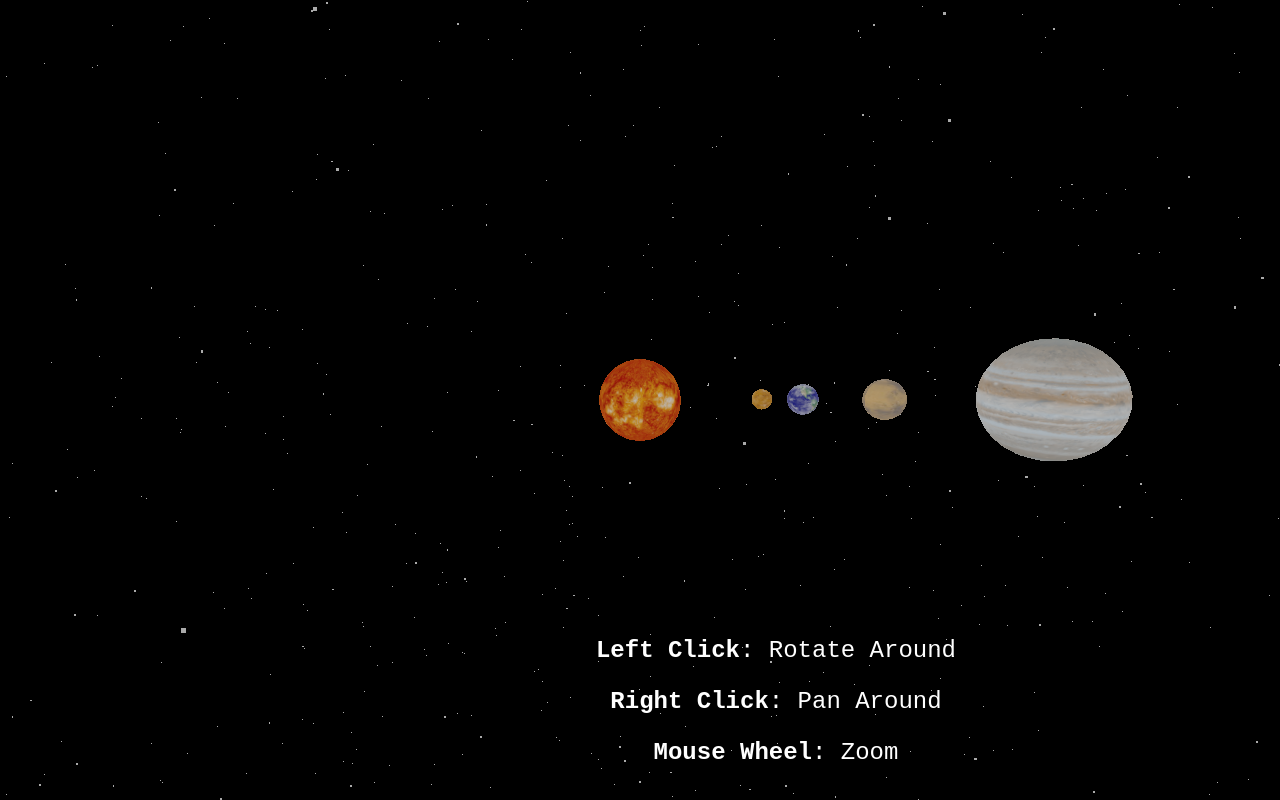
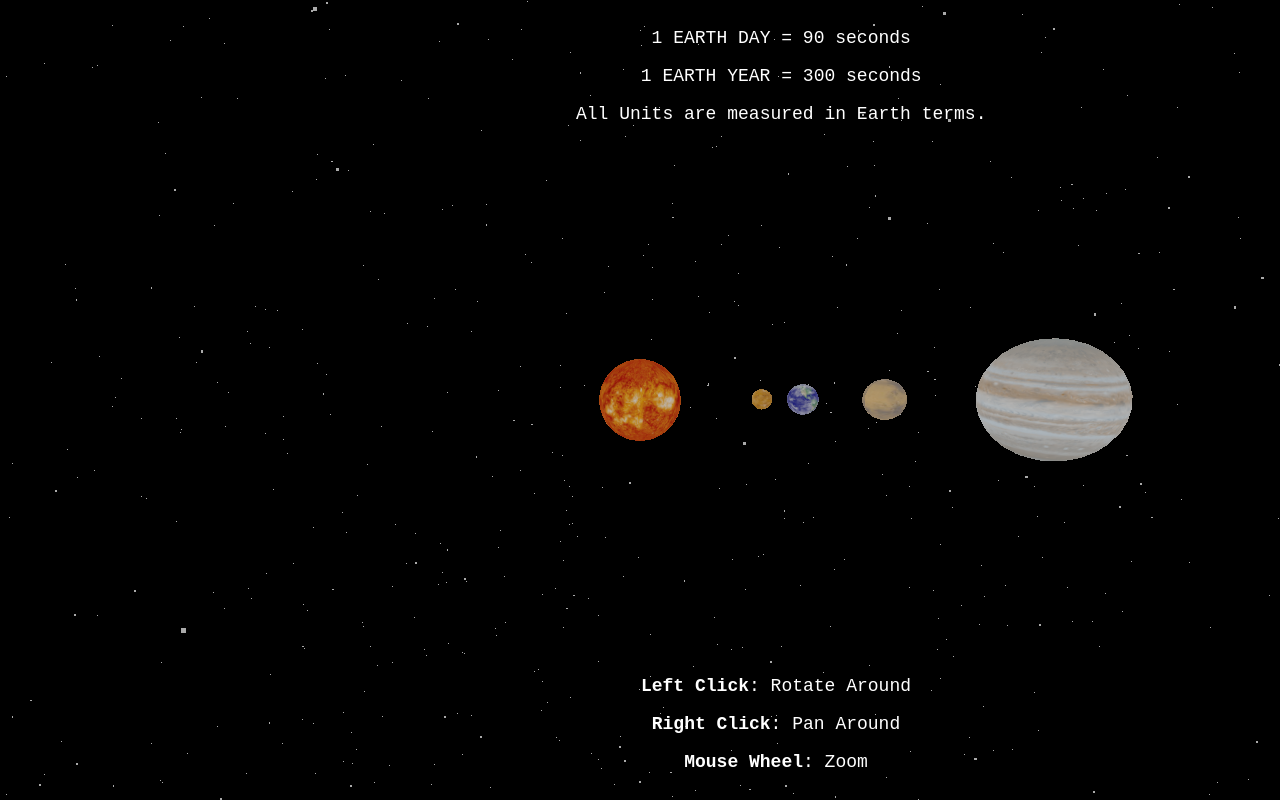
Before and after one commit to sickodev/three-js-solar-system, a website built with Vite: page index.html in a window 1280 px wide. Built offline with nearby package versions, Linux system fonts and the light colour scheme; animation ran at ten frames a second; files whose address does not match are found by name; what dat.gui would draw is missing.

Commit message:
added information

```diff
--- a/index.html
+++ b/index.html
@@ -9,7 +9,13 @@
 </head>
 
 <body>
+
   <div id="root"></div>
+  <div id="info">
+    <p>1 EARTH DAY = 90 seconds</p>
+    <p>1 EARTH YEAR = 300 seconds</p>
+    <p>All Units are measured in Earth terms.</p>
+  </div>
   <div id="controls">
     <p>
       <strong>Left Click</strong>: Rotate Around
--- a/src/style.css
+++ b/src/style.css
@@ -1,5 +1,19 @@
 body {
   margin: 0;
+  font-family: "Courier New", Courier, monospace;
+}
+
+#info {
+  position: absolute;
+  top: 10px;
+  text-align: center;
+  z-index: 100;
+  display: block;
+  color: white;
+  font-size: large;
+  cursor: pointer;
+  transition: all 0.5s ease-in-out;
+  left: 45%;
 }
 
 #controls {
@@ -10,8 +24,7 @@ body {
   display: block;
   width: 400px;
   color: white;
-  font-size: x-large;
-  font-family: "Courier New", Courier, monospace;
+  font-size: large;
   cursor: pointer;
   transition: all 0.5s ease-in-out;
   left: 45%;
@@ -22,5 +35,5 @@ p {
 }
 
 #controls > p:hover {
-  font-size: 1.3rem;
+  font-size: medium;
 }
```
